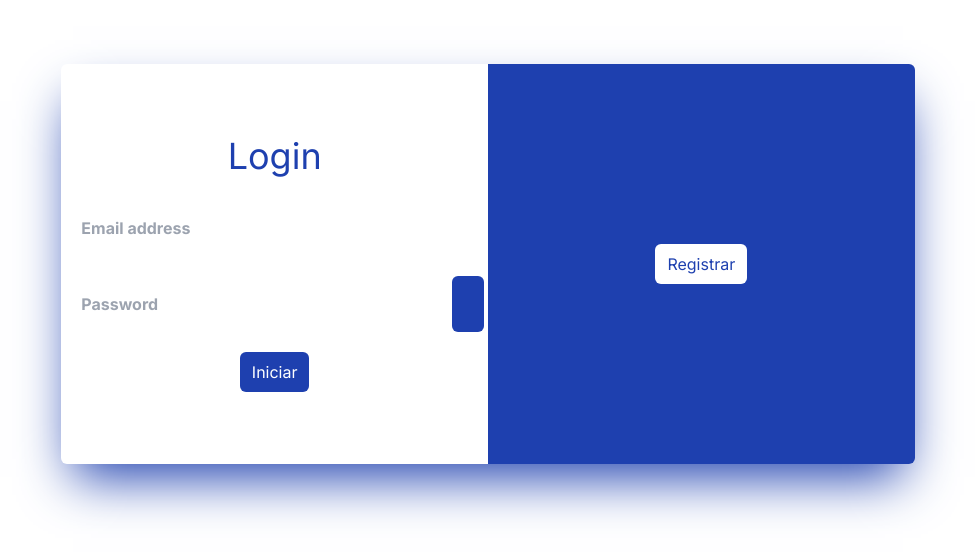
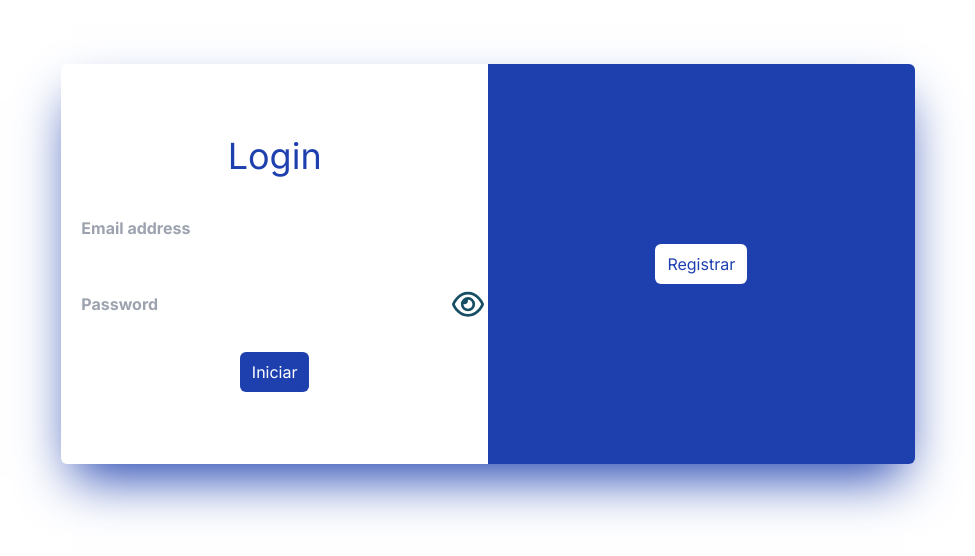
Before and after one commit to LuisArielRetanaHernadez/restaurant_mabi, a Next.js app: page /login in a window 1280 px wide. Shown: the part 136-692 px from the top of the page, without its empty margins (152-1127 px from the left). Built offline with nearby package versions, Linux system fonts and the light colour scheme.

Commit message:
creando la funcionalidad del boton para mostrar/ocultar la contrasena

```diff
--- a/app/login/page.tsx
+++ b/app/login/page.tsx
@@ -1,6 +1,12 @@
+"use client";
+
+import { faEye, faEyeSlash } from "@fortawesome/free-regular-svg-icons";
+import { FontAwesomeIcon } from "@fortawesome/react-fontawesome";
 import Link from "next/link";
+import { useState } from "react";
 
 export default function PageLogin() {
+  const [showPassword, setShowPassword] = useState(false);
   return (
     <section className="w-full h-screen bg-white flex">
       <div className="w-2/3 h-[400px] m-auto rounded-md shadow-2xl shadow-blue-800 overflow-hidden flex">
@@ -15,15 +21,27 @@ export default function PageLogin() {
               placeholder="Email address"
             />
           </div>
-          <div className="mb-5 flex">
+          <div className="mb-5 flex items-center">
             <input
-              type="password"
+              type={showPassword ? "text" : "password"}
               name="password"
               id="password"
               className="w-full p-4 font-bold text-md text-black text-md rounded-lg outline-none"
               placeholder="Password"
             />
-            <button className="text-white py-2 px-4 rounded-md bg-blue-800"></button>
+            {showPassword ? (
+              <FontAwesomeIcon
+                className=" w-8 h-max text-cyan-900 cursor-pointer"
+                icon={faEyeSlash}
+                onClick={() => setShowPassword(false)}
+              />
+            ) : (
+              <FontAwesomeIcon
+                className=" w-8 h-max text-cyan-900 cursor-pointer"
+                icon={faEye}
+                onClick={() => setShowPassword(true)}
+              />
+            )}
           </div>
 
           <div>
```
